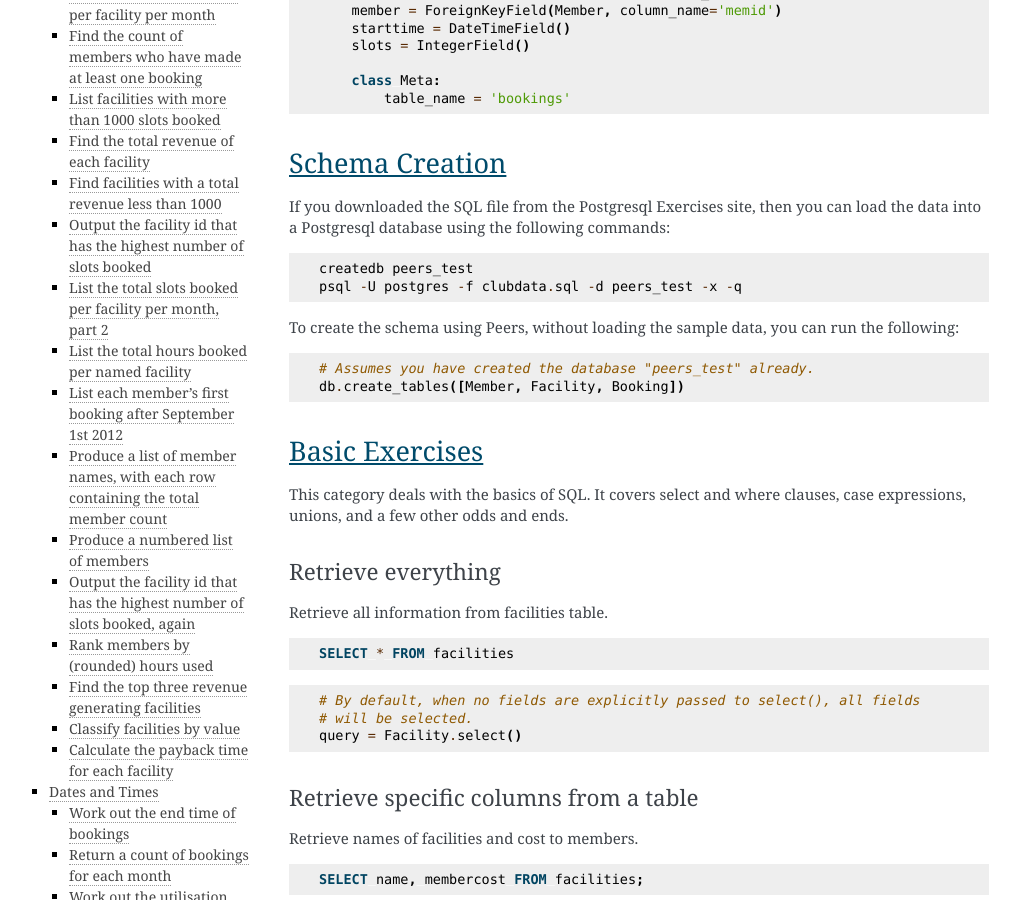
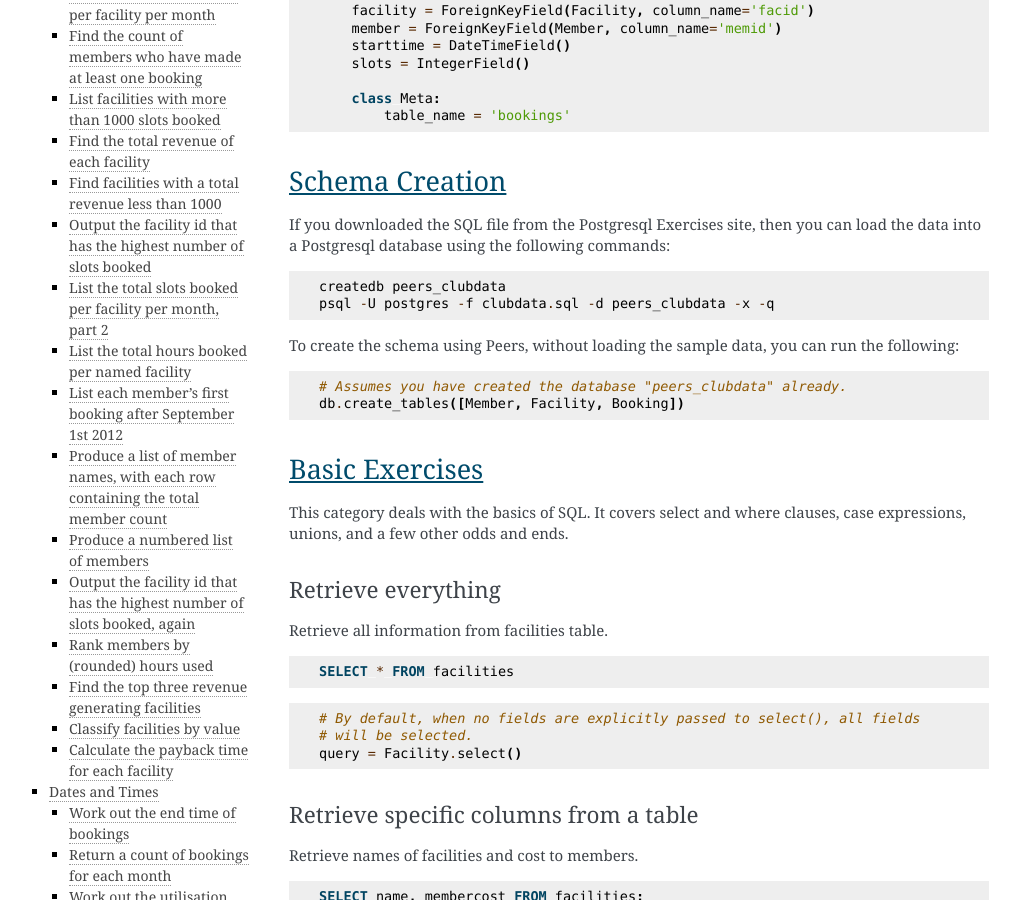
Before and after one commit to Star-DreamDev/myPeers, a Sphinx documentation site: the page built from docs/peers/query_library.rst, in a window 1280 px wide and 900 px high, scrolled down 1728 px. Shown: the whole window, without its empty margins (121-1141 px from the left). Built offline with Sphinx 7.4.7, drawn with Linux system fonts in a browser that asks for light colours; the version number could not be read and is left out; some of the changed text lies outside the part shown.

Commit message:
Cleanups flagged by in-depth review.

```diff
--- a/docs/peers/db_tools.rst
+++ b/docs/peers/db_tools.rst
@@ -389,7 +389,10 @@ Peers appends by default):
    migrate(migrator.add_column_default('entry', 'created_at', fn.NOW()))
 
    # SQLite-compatible function syntax:
-   migrate(migrator.add_column_default('entry', 'created_at', 'now()'))
+   migrate(migrator.add_column_default(
+       'entry',
+       'created_at',
+       "(datetime('now'))"))
 
    # Remove a default:
    migrate(migrator.drop_column_default('entry', 'status'))
--- a/docs/peers/models.rst
+++ b/docs/peers/models.rst
@@ -1209,7 +1209,7 @@ Partial indexes, indexes with expressions, and more complex indexes can use the
    # Create a unique index on timestamp desc, status & 4.
    idx = Article.index(
        Article.timestamp.desc(),
-       Article.flags.bin_and(4),
+       Article.status.bin_and(4),
        unique=True)
    Article.add_index(idx)
 
--- a/docs/peers/query_library.rst
+++ b/docs/peers/query_library.rst
@@ -30,11 +30,12 @@ to the tables in the diagram.
 
 .. code-block:: python
 
+    import datetime
     from functools import partial
     from peers import *
 
 
-    db = PostgresqlDatabase('peers_test')
+    db = PostgresqlDatabase('peers_clubdata')
 
     class BaseModel(Model):
         class Meta:
@@ -88,15 +89,15 @@ Schema Creation
 If you downloaded the SQL file from the Postgresql Exercises site, then you can
 load the data into a Postgresql database using the following commands::
 
-    createdb peers_test
-    psql -U postgres -f clubdata.sql -d peers_test -x -q
+    createdb peers_clubdata
+    psql -U postgres -f clubdata.sql -d peers_clubdata -x -q
 
 To create the schema using Peers, without loading the sample data, you can run
 the following:
 
 .. code-block:: python
 
-    # Assumes you have created the database "peers_test" already.
+    # Assumes you have created the database "peers_clubdata" already.
     db.create_tables([Member, Facility, Booking])
 
 
--- a/docs/peers/query_operators.rst
+++ b/docs/peers/query_operators.rst
@@ -419,6 +419,8 @@ query parameter and not part of the actual SQL query:
 
 .. code-block:: python
 
+   user_data = ('0; drop table ...',)
+
    # Bad! DO NOT DO THIS!
    query = MyModel.raw('SELECT * FROM my_table WHERE data = %s' % user_data)
 
@@ -428,6 +430,8 @@ query parameter and not part of the actual SQL query:
 Use parameters to prevent SQL injection:
 
 .. code-block:: python
+
+   user_data = ('0; drop table ...',)
 
    # Good. `user_data` will be treated as a parameter to the query.
    query = MyModel.raw('SELECT * FROM my_table WHERE data = %s', user_data)
--- a/docs/peers/querying.rst
+++ b/docs/peers/querying.rst
@@ -1172,9 +1172,10 @@ table, using a single query:
        timestamp = DateTimeField()
 
    # Move rows older than 24 hours from the Event table to the Archive.
+   cutoff = datetime.datetime.now() - datetime.timedelta(days=1)
    cte = (Event
           .delete()
-          .where(Event.timestamp < (datetime.now() - timedelta(days=1)))
+          .where(Event.timestamp < cutoff)
           .returning(Event)
           .cte('moved_rows'))
 
--- a/docs/peers/writing.rst
+++ b/docs/peers/writing.rst
@@ -681,7 +681,9 @@ specify a different row type:
 
 .. code-block:: python
 
-   data = [{'name': 'charlie'}, {'name': 'huey'}, {'name': 'mickey'}]
+   data = [{'username': 'charlie'},
+           {'username': 'huey'},
+           {'username': 'mickey'}]
    query = (User
             .insert_many(data)
             .returning(User.id, User.username)
```
Also changed, not shown: 3 other files.
